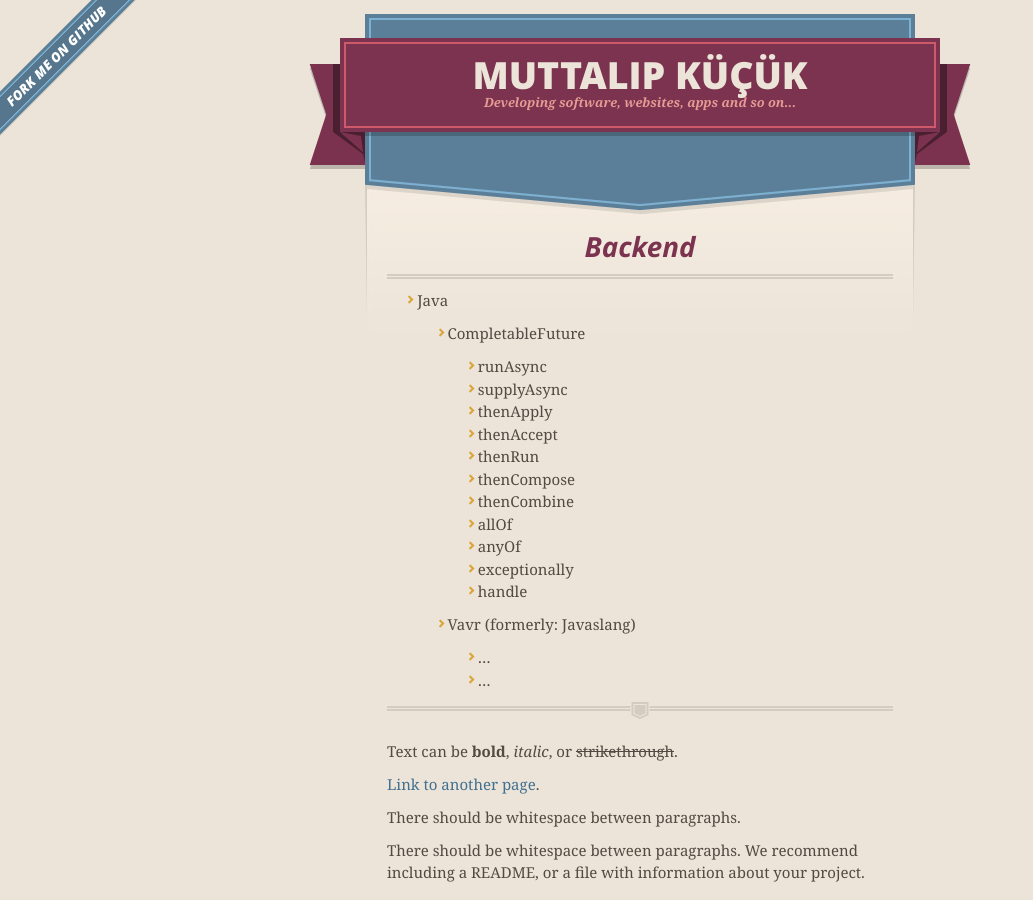
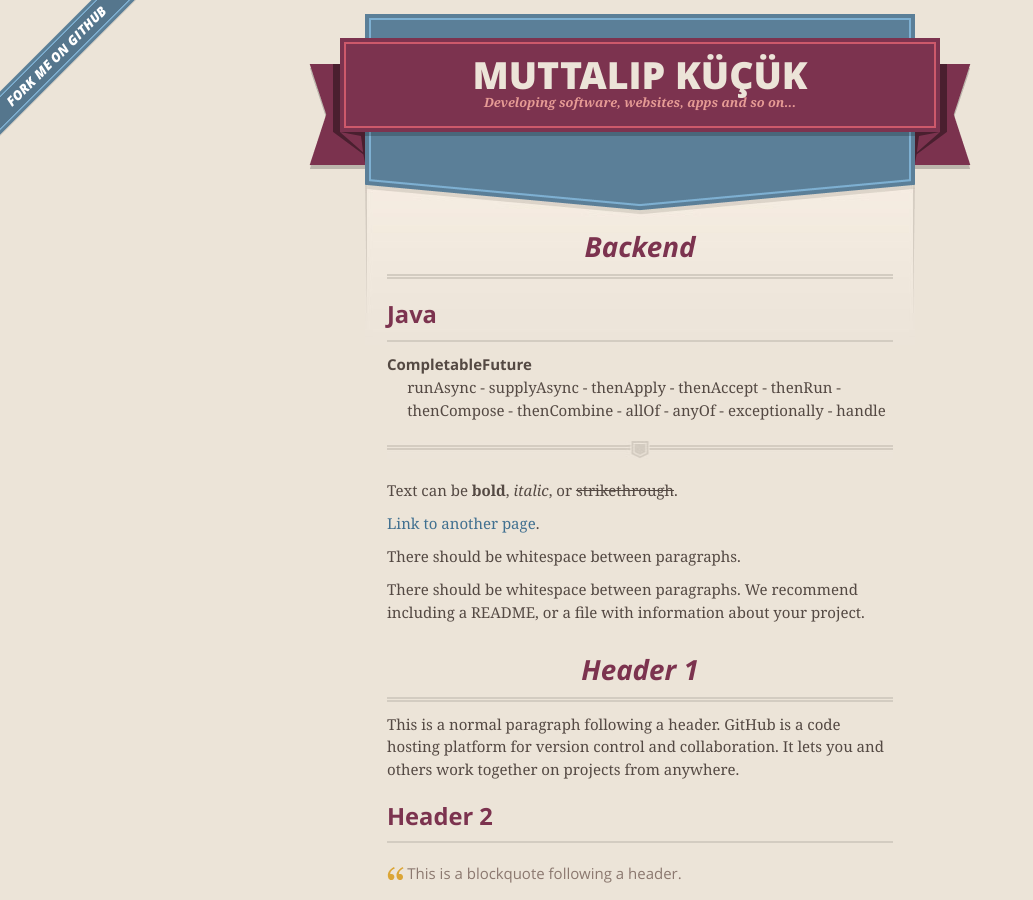
Before and after one commit to muttalipkucuk/muttalipkucuk.github.io, a Jekyll site: the page built from index.md, in a window 1280 px wide and 900 px high. Shown: the whole window, without its empty margins (0-1033 px from the left). Built offline with Jekyll 4.4.1, drawn with Linux system fonts in a browser that asks for light colours; our own code applies the rules of GitHub Pages for plain Markdown files.

Commit message:
Update index.md

```diff
--- a/index.md
+++ b/index.md
@@ -3,22 +3,12 @@ layout: default
 ---
 
 # Backend
-- Java
-  - CompletableFuture
-    - runAsync
-    - supplyAsync
-    - thenApply
-    - thenAccept
-    - thenRun
-    - thenCompose
-    - thenCombine
-    - allOf
-    - anyOf
-    - exceptionally
-    - handle
-  - Vavr (formerly: Javaslang)
-    - ...
-    - ...
+## Java
+
+<dl>
+<dt>CompletableFuture</dt>
+<dd>runAsync - supplyAsync - thenApply - thenAccept - thenRun - thenCompose - thenCombine - allOf - anyOf - exceptionally - handle</dd>
+</dl>
 
 * * *
 
```
